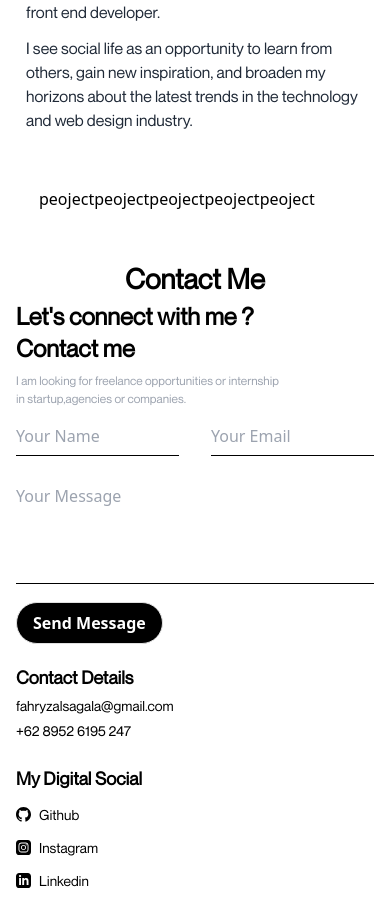
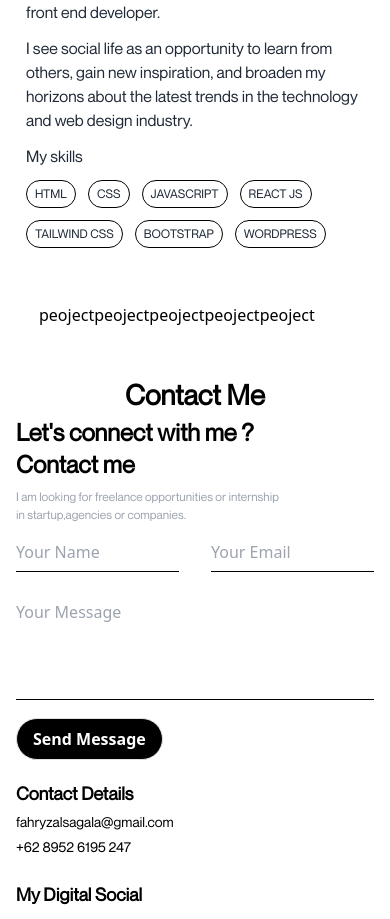
Before and after one commit to leo-lifecode/react-gsap-portfolio, a React (Vite) app: page / in a window 390 px wide. Shown: the part 3220-4139 px from the top of the page. Built offline with nearby package versions, Linux system fonts and the light colour scheme.

Commit message:
add feat : aboutme and contact emailjs library

```diff
--- a/package.json
+++ b/package.json
@@ -10,6 +10,7 @@
     "preview": "vite preview"
   },
   "dependencies": {
+    "@emailjs/browser": "^4.3.3",
     "@gsap/react": "^2.1.1",
     "gsap": "^3.12.5",
     "react": "^18.2.0",
--- a/src/components/AboutMe.jsx
+++ b/src/components/AboutMe.jsx
@@ -6,11 +6,11 @@ const AboutMe = () => {
   useGSAP(() => {
     if (window.innerWidth > 640) {
       gsap.to("#descriptionme", {
-        y: 100,
+        y: 50,
         duration: 1,
         scrollTrigger: {
           trigger: "#section2",
-          start: "top =-110",
+          start: "top =-200",
           end: "bottom",
           scrub: 0.5,
         },
@@ -27,6 +27,18 @@ const AboutMe = () => {
       opacity: 0,
       duration: 1,
       y: 80,
+    });
+
+    gsap.from(".skills", {
+      scrollTrigger: {
+        trigger: "#section2",
+        start: "center",
+        end: "center",
+        once: true,
+      },
+      y: 100,
+      stagger: 0.08,
+      duration: 0.1,
     });
   });
 
@@ -64,6 +76,32 @@ const AboutMe = () => {
               inspiration, and broaden my horizons about the latest trends in
               the technology and web design industry.
             </div>
+            <div className="flex flex-col overflow-hidden">
+              <div className="my-[12px]">My skills </div>
+              <div className="flex flex-wrap gap-3 font-neue text-[12px] uppercase sm:text-[18px]">
+                <div className="skills rounded-2xl border border-black px-2 py-1 sm:px-4">
+                  html
+                </div>
+                <div className="skills rounded-2xl border border-black px-2 py-1 sm:px-4">
+                  css
+                </div>
+                <div className="skills rounded-2xl border border-black px-2 py-1 sm:px-4">
+                  javascript
+                </div>
+                <div className="skills rounded-2xl border border-black px-2 py-1 sm:px-4">
+                  react js
+                </div>
+                <div className="skills rounded-2xl border border-black px-2 py-1 sm:px-4">
+                  tailwind css
+                </div>
+                <div className="skills rounded-2xl border border-black px-2 py-1 sm:px-4">
+                  bootstrap
+                </div>
+                <div className="skills rounded-2xl border border-black px-2 py-1 sm:px-4">
+                  wordpress
+                </div>
+              </div>
+            </div>
           </div>
         </div>
       </div>
--- a/src/components/Contacts.jsx
+++ b/src/components/Contacts.jsx
@@ -1,12 +1,15 @@
-import { useState } from "react";
+import { useRef, useState } from "react";
 import lnkdn from "../assets/lnkdn.svg";
 import ig from "../assets/ig.svg";
 import gthb from "../assets/gthb.svg";
 import { useGSAP } from "@gsap/react";
 import gsap from "gsap";
+import emailjs from "@emailjs/browser";
 const Contacts = () => {
   const [form, setform] = useState([]);
-
+  const formcontact = useRef();
+  const [status, setstatus] = useState({ success: "", error: "" });
+  const [modal, setmodal] = useState(false);
   useGSAP(() => {
     gsap.from("#contact", {
       scrollTrigger: {
@@ -23,21 +26,57 @@ const Contacts = () => {
   });
   const handlesubmitform = (e) => {
     e.preventDefault();
-    const formData = new FormData(e.target);
-    const data = {
-      fName: formData.get("fName"),
-      email: formData.get("email"),
-      message: formData.get("message"),
-    };
-    setform(data);
+    // const formData = new FormData(e.target);
+    // const data = {
+    //   fName: formData.get("fName"),
+    //   email: formData.get("email"),
+    //   message: formData.get("message"),
+    // };
+    // setform(data);
 
-    if (form.message == "" && form.fName == "" && form.email == "") {
-      alert("Please fill the form");
-      console.log(form);
-    }
+    emailjs
+      .sendForm("aselolejos", "template_a5jg57b", formcontact.current, {
+        publicKey: "qByr7pGR89bJ6qKww",
+      })
+      .then(
+        () => {
+          console.log("SUCCESS!");
+          setstatus({ ...status, success: "success", error: "" });
+          setmodal(true);
+        },
+        (error) => {
+          console.log("FAILED...", error.text);
+          setstatus({ ...status, error: "error", success: "" });
+        },
+      );
+
+    // if (form.message == "" && form.fName == "" && form.email == "") {
+    //   alert("Please fill the form");
+    //   console.log(form);
+    // }
   };
 
   return (
+    <>
+      {modal ? (
+        <div className="fixed left-0 top-0 z-[9999999999999] flex h-screen w-full items-center justify-center bg-black bg-opacity-50">
+          <div className="relative w-[80%] max-w-xl rounded-xl bg-white font-neue sm:rounded-2xl">
+            <div className="w-full">
+              <div className="m-8 mx-auto my-10 max-w-[400px]">
+                <h1 className="text-center text-3xl font-extrabold">
+                  message sent successfully
+                </h1>
+              </div>
+            </div>
+            <div
+              onClick={() => setmodal(false)}
+              className="absolute right-[-10px] top-[-12px] flex cursor-pointer items-center justify-center rounded-full bg-slate-200 px-4 py-1 text-2xl leading-normal"
+            >
+              x
+            </div>
+          </div>
+        </div>
+      ) : null}
       <div className="flex h-full w-full flex-col items-center px-4 py-2 sm:justify-center md:px-[52px] md:py-[20px]">
         <div
           id="contact"
@@ -45,7 +84,7 @@ const Contacts = () => {
         >
           Contact Me
         </div>
-      <div className="flex w-full flex-col md:items-center md:flex-row">
+        <div className="flex w-full flex-col md:flex-row md:items-center">
           <div className="flex flex-col md:w-2/3 md:pe-[48px]">
             <div className="">
               <div className="gap-2 font-neue text-2xl font-semibold md:leading-3">
@@ -60,13 +99,13 @@ const Contacts = () => {
               </div>
             </div>
             <div className="w-full">
-            <form onSubmit={handlesubmitform}>
+              <form ref={formcontact} onSubmit={handlesubmitform}>
                 <div className="flex gap-8">
                   <div className="w-full sm:w-1/2">
                     <div className="mb-5">
                       <input
                         type="text"
-                      name="fName"
+                        name="fname"
                         id="fName"
                         placeholder="Your Name"
                         className="w-full "
@@ -113,7 +152,9 @@ const Contacts = () => {
               <div className="text-[14px] md:text-[18px]">
                 fahryzalsagala@gmail.com
               </div>
-            <div className="text-[14px] md:text-[18px]">+62 8952 6195 247</div>
+              <div className="text-[14px] md:text-[18px]">
+                +62 8952 6195 247
+              </div>
             </div>
             <div className="space-y-3">
               <div className="text-[18px] font-semibold md:text-[22px]">
@@ -156,6 +197,7 @@ const Contacts = () => {
           </div>
         </div>
       </div>
+    </>
   );
 };
 
```
Also changed, not shown: 1 other file (tests, documents, lock files or other folders). Lines whose indentation alone changed are shown as unchanged.
